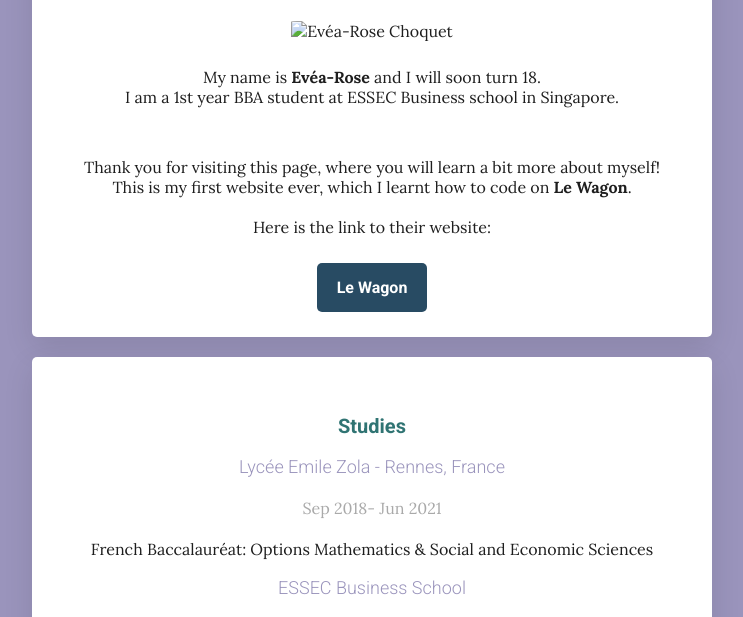
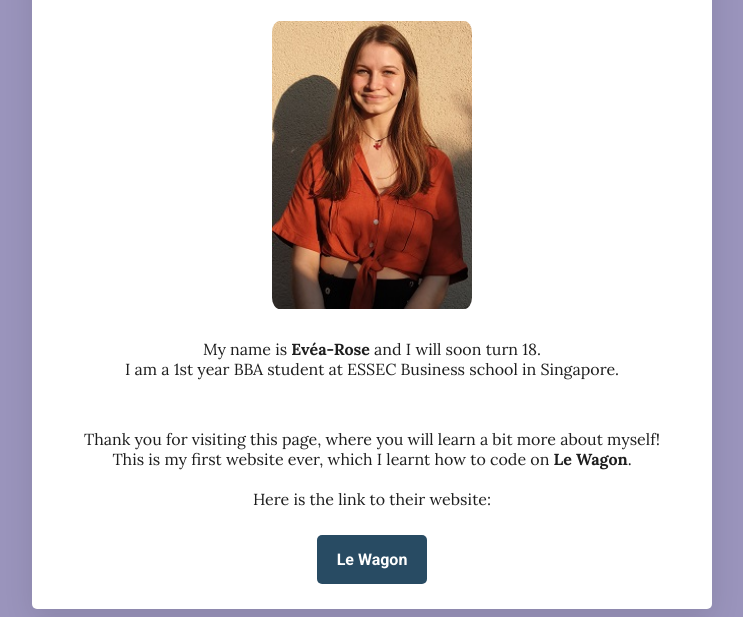
Before and after one commit to Evea-Rose/my-profile, a plain HTML site: page index.html in a window 1280 px wide. Shown: the part 129-746 px from the top of the page, without its empty margins (268-1011 px from the left). Drawn offline with Linux system fonts and the light colour scheme.

Commit message:
Add files via upload

```diff
--- a/index.html
+++ b/index.html
@@ -15,7 +15,7 @@
   <div class="container">
 	<div class="card-white" id="introduction">
 		<h1>Welcome on my profile page :) </h1>
-	 <img src="images/profile pic.jpg" class="img-circle" width="200px" alt="Evéa-Rose Choquet">
+	 <img src="Images/profile pic.jpg" class="img-circle" width="200px" alt="Evéa-Rose Choquet">
 	 <p>
 		My name is <strong>Evéa-Rose</strong>  and I will soon turn 18.
 		<br>
```
Also changed, not shown: Images/profile pic.jpg (added).
